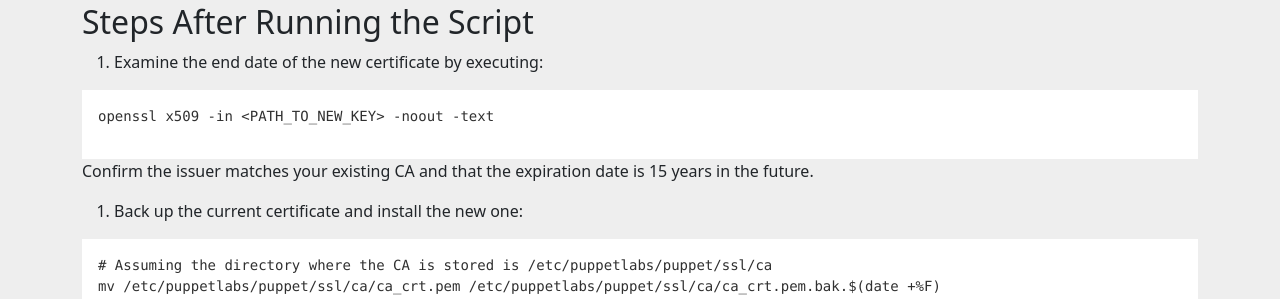
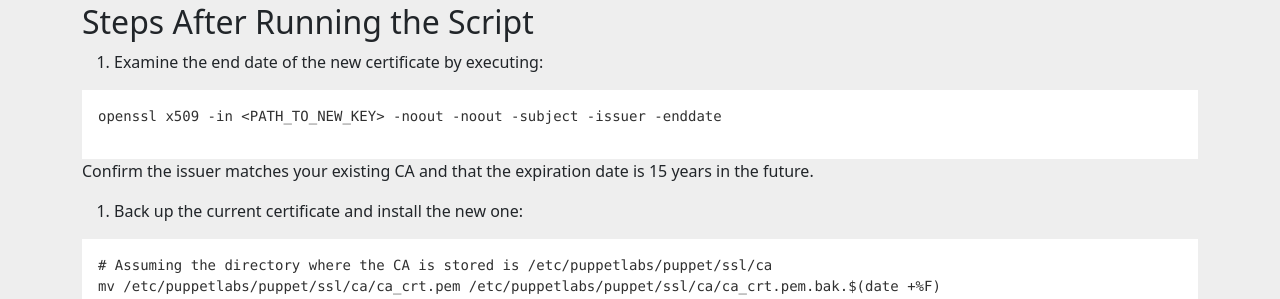
Before and after one commit to voxpupuli/voxpupuli.github.io, a Jekyll site: the page built from _docs/extending-expired-ca-cert.md, in a window 1280 px wide. Shown: the part 705-1004 px from the top of the page. Built offline with Jekyll 4.4.1, drawn with Linux system fonts in a browser that asks for light colours; nearby versions of some CDN libraries.

Commit message:
Change the command for examining the certificate

````diff
--- a/_docs/extending-expired-ca-cert.md
+++ b/_docs/extending-expired-ca-cert.md
@@ -32,7 +32,7 @@ The new file will be named using the format: `ca_crt-expires-<NEW_END_DATE>.pem`
 1. Examine the end date of the new certificate by executing:
 
 ```
-openssl x509 -in <PATH_TO_NEW_KEY> -noout -text
+openssl x509 -in <PATH_TO_NEW_KEY> -noout -noout -subject -issuer -enddate
 ```
 
 Confirm the issuer matches your existing CA and that the expiration date is 15 years in the future.
````
